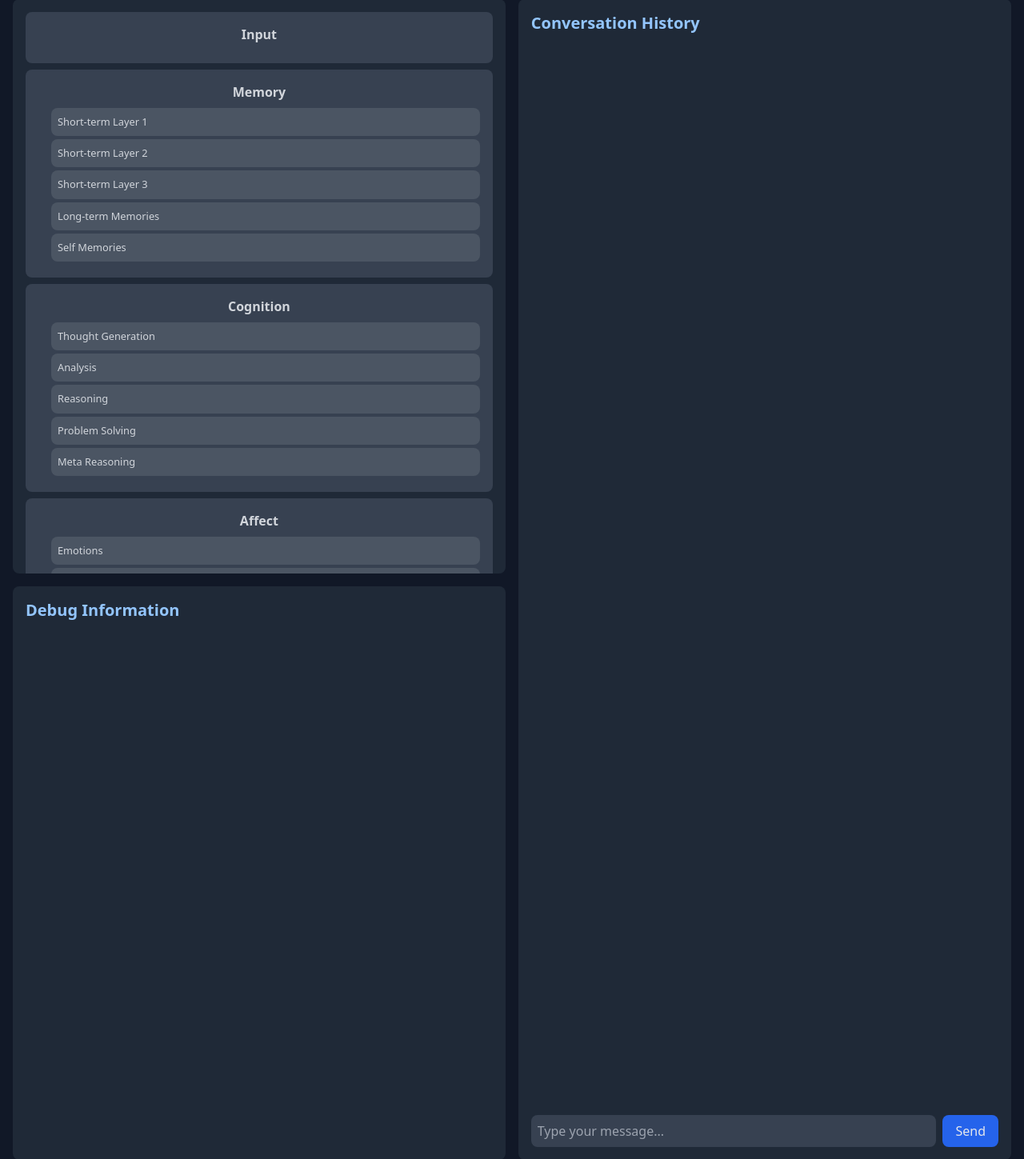
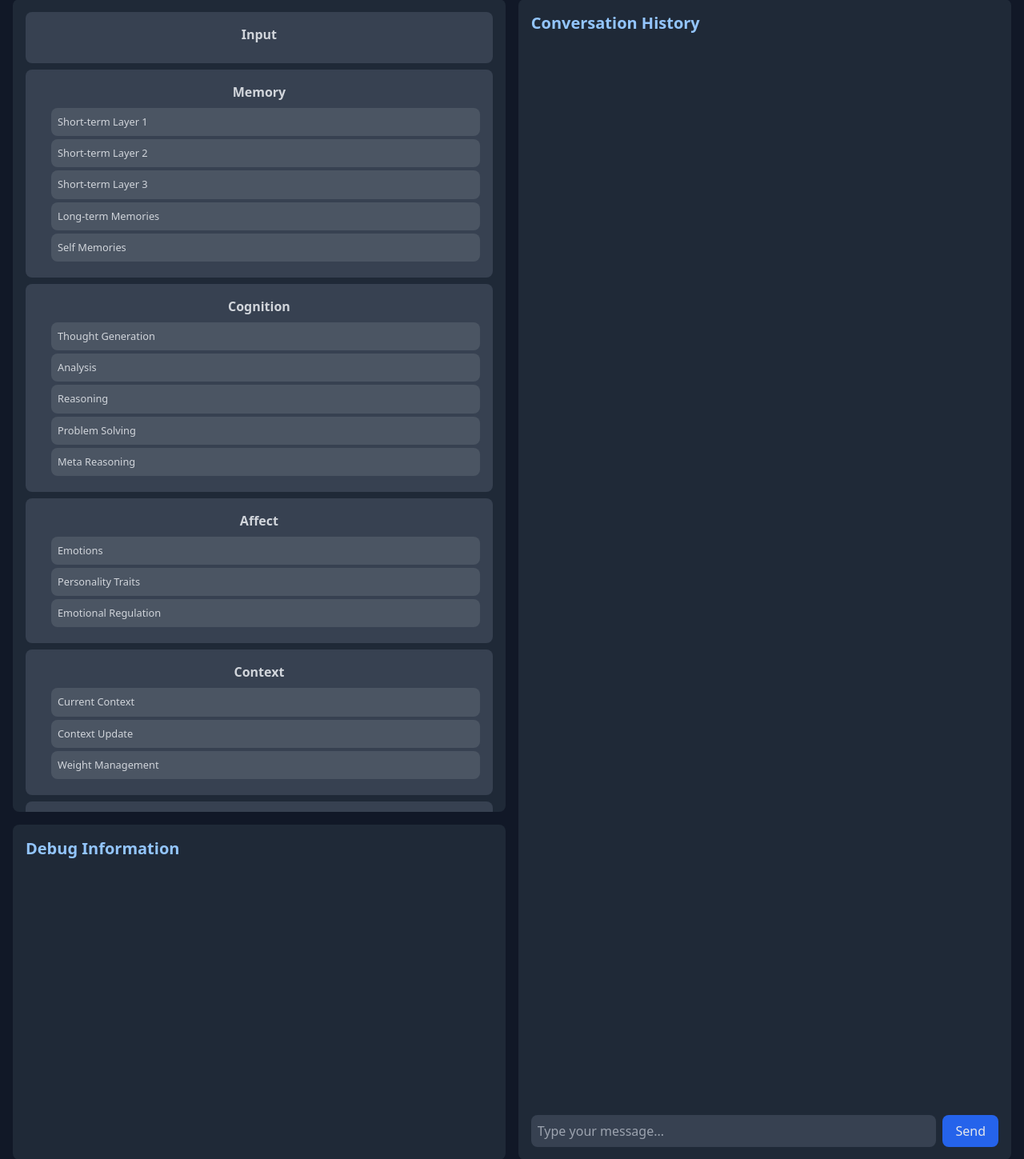
Before and after one commit to alanh90/BicameralAGI, a Flask app: page / in a window 1280 px wide. Shown: the part 85-1534 px from the top of the page at 80% size. Run offline with Flask 3, Linux system fonts and the light colour scheme; some libraries are stand-ins or nearby versions.

```diff
--- a/source/web/static/app.js
+++ b/source/web/static/app.js
@@ -172,7 +172,11 @@ function addToConversationHistory(speaker, text) {
     messageElement.className = 'mb-2';
     messageElement.innerHTML = `<strong class="${speaker === 'You' ? 'text-blue-300' : 'text-blue-200'}">${speaker}:</strong> ${text}`;
     conversationHistory.appendChild(messageElement);
-    conversationHistory.scrollTop = conversationHistory.scrollHeight;
+    scrollToBottom(conversationHistory);
+}
+
+function scrollToBottom(element) {
+    element.scrollTop = element.scrollHeight;
 }
 
 sendButton.addEventListener('click', async () => {
--- a/source/web/templates/index.html
+++ b/source/web/templates/index.html
@@ -18,18 +18,29 @@
             padding: 0.5rem;
             margin-left: 1rem;
         }
+        #main-content {
+            height: calc(100vh - 4rem); /* Subtract header height */
+        }
+        #node-tree, #conversation-history {
+            height: calc(70vh - 2rem);
+            overflow-y: auto;
+        }
+        #debug-info {
+            height: calc(30vh - 2rem);
+            overflow-y: auto;
+        }
     </style>
 </head>
 <body class="h-full flex flex-col text-gray-300">
     <header class="bg-gray-800 p-4 text-center">
         <h1 class="text-3xl font-bold text-blue-300">BICA</h1>
     </header>
-    <main class="flex-grow flex p-4 space-x-4">
+    <main id="main-content" class="flex-grow flex p-4 space-x-4 overflow-hidden">
         <div class="w-1/2 flex flex-col space-y-4">
-            <div id="node-tree" class="h-1/2 bg-gray-800 p-4 rounded-lg overflow-auto">
+            <div id="node-tree" class="bg-gray-800 p-4 rounded-lg">
                 <!-- Nodes and subnodes will be dynamically added here -->
             </div>
-            <div id="debug-info" class="h-1/2 bg-gray-800 p-4 rounded-lg overflow-auto">
+            <div id="debug-info" class="bg-gray-800 p-4 rounded-lg">
                 <h2 class="text-xl font-bold mb-2 text-blue-300">Debug Information</h2>
                 <div id="debug-content"></div>
             </div>
@@ -39,7 +50,7 @@
             <div id="conversation-history" class="flex-grow overflow-y-auto mb-4">
                 <!-- Conversation history will be dynamically added here -->
             </div>
-            <div class="flex space-x-2">
+            <div class="flex space-x-2 mt-auto">
                 <input type="text" id="user-input" class="flex-grow bg-gray-700 p-2 rounded-lg focus:outline-none focus:ring-2 focus:ring-blue-300" placeholder="Type your message...">
                 <button id="send-button" class="bg-blue-600 hover:bg-blue-700 text-gray-200 px-4 py-2 rounded-lg">Send</button>
             </div>
```
